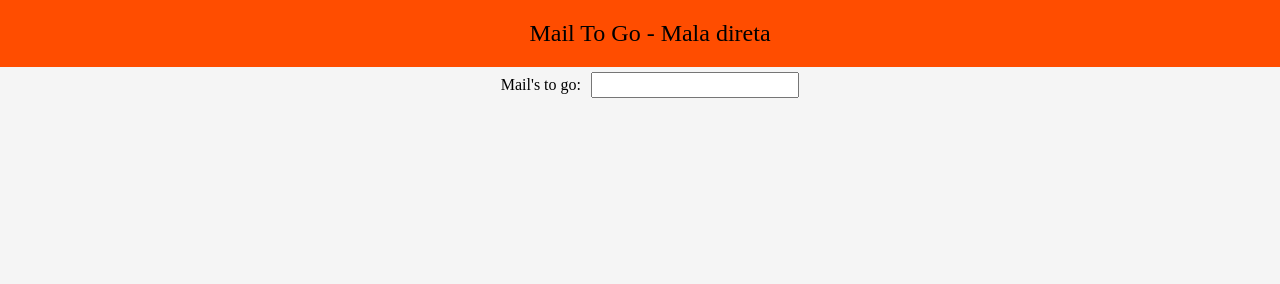
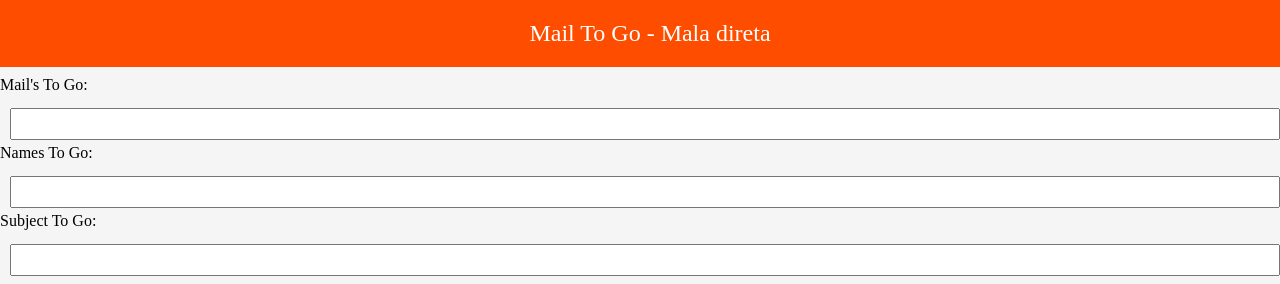
Before and after one commit to 0Left/MailToGoInterfaceProp, a plain HTML site: page index.html in a window 1280 px wide. Drawn offline with Linux system fonts and the light colour scheme.

Commit message:
Esqueci de add . no ultimo Modifiquei o Header, Adicionei campos e entendi um teco melhor do css, vamo q vamo

```diff
--- a/Style.css
+++ b/Style.css
@@ -15,6 +15,7 @@ body {
     width: 100%;
 }
 .header-main-text {
+    color: #FFFFFF;
     text-align: center;
     margin: auto;
     font-size: 24px;
@@ -28,18 +29,24 @@ body {
     align-content: center;
     justify-content: center;
     flex-wrap: nowrap;
+    width: 100%;
+    flex-direction: column;
 }
 form>label {
+    /*
     display: flex;
     flex-direction: column;
     text-align: right;
     width: 100px;
+    */
+    display: inline-flex;
     line-height: 26px;
     margin-bottom: 10px;
 }
 
 form>input {
-    height: 20px;
-    flex: 0 0 200px;
+    display: inline-flex;
+    /*flex: 0 0 200px;*/
+    height: 26px;
     margin-left: 10px;
 }
--- a/index.html
+++ b/index.html
@@ -11,8 +11,12 @@
         </div>
         <div>
             <form name="MainForm" id="MainForm" class="FormsVisualBox">
-                <label for="MailList">Mail's to go:</label>
-                <input type="text" id="MailList" name="MailList"></br>
+                <label for="MailList">Mail's To Go:</label>
+                <input type="email" id="MailList" name="MailList">
+                <label for="MailList">Names To Go:</label>
+                <input type="text" id="NameList" name="NameList">
+                <label for="MailList">Subject To Go:</label>
+                <input type="text" id="Subject" name="Subject">
             </form>
         </div>
     </body>
```
